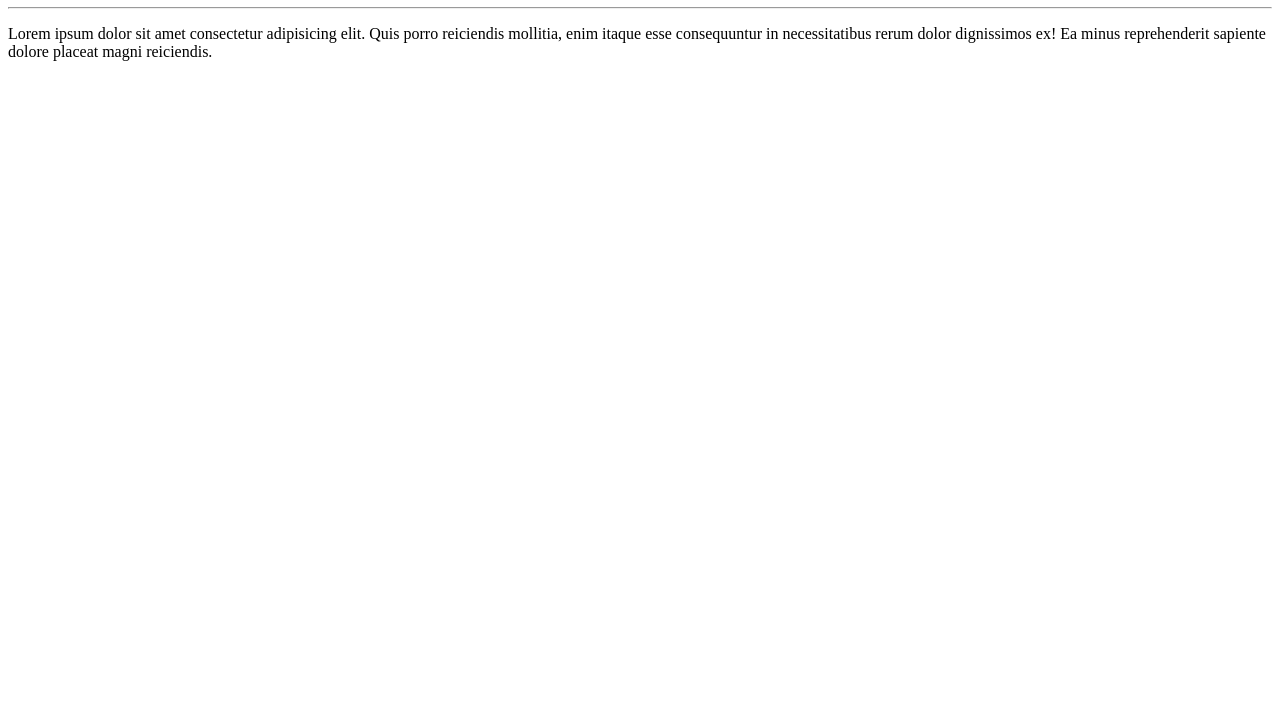
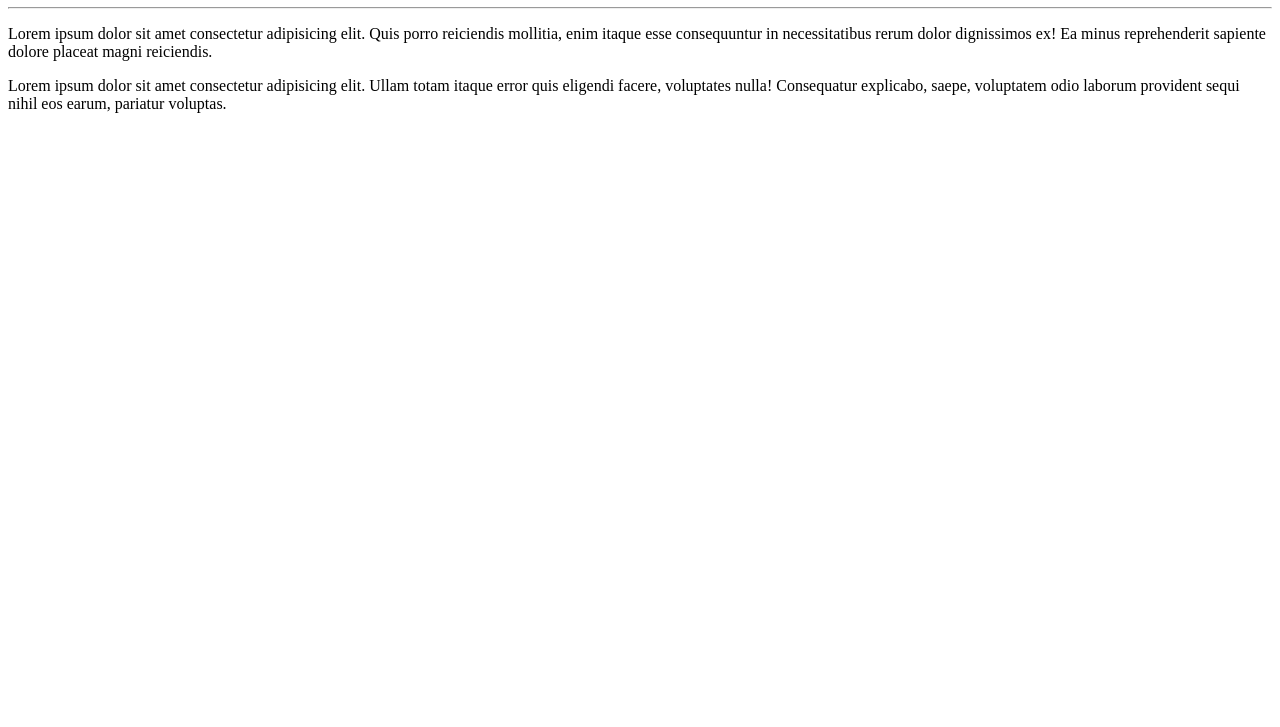
Before and after one commit to MarcoCarvalhoDev/Ola-Mundo, a plain HTML site: page site-exemplo/index.html in a window 1280 px wide. Shown: the part 73-800 px from the top of the page. Drawn offline with Linux system fonts and the light colour scheme.

Commit message:
Adicionei um paragrafo

```diff
--- a/site-exemplo/index.html
+++ b/site-exemplo/index.html
@@ -12,5 +12,6 @@
     </h1>
     <hr>
     <p> Lorem ipsum dolor sit amet consectetur adipisicing elit. Quis porro reiciendis mollitia, enim itaque esse consequuntur in necessitatibus rerum dolor dignissimos ex! Ea minus reprehenderit sapiente dolore placeat magni reiciendis. </p>
+    <p>Lorem ipsum dolor sit amet consectetur adipisicing elit. Ullam totam itaque error quis eligendi facere, voluptates nulla! Consequatur explicabo, saepe, voluptatem odio laborum provident sequi nihil eos earum, pariatur voluptas.</p>
 </body>
 </html>
```
